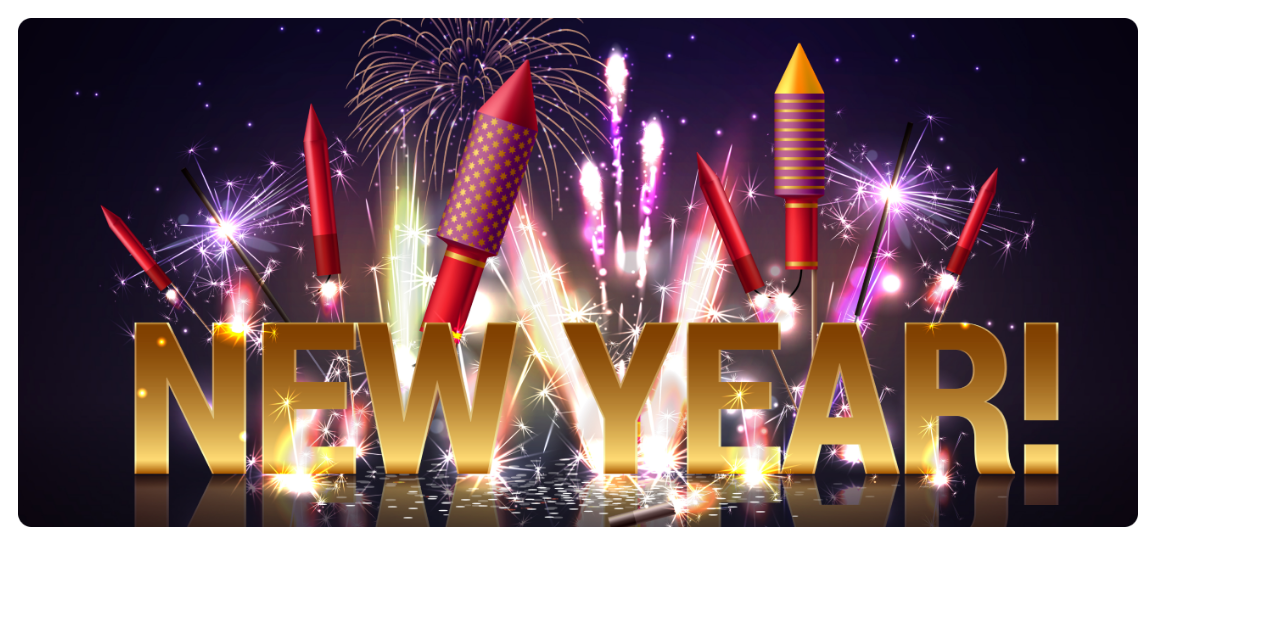
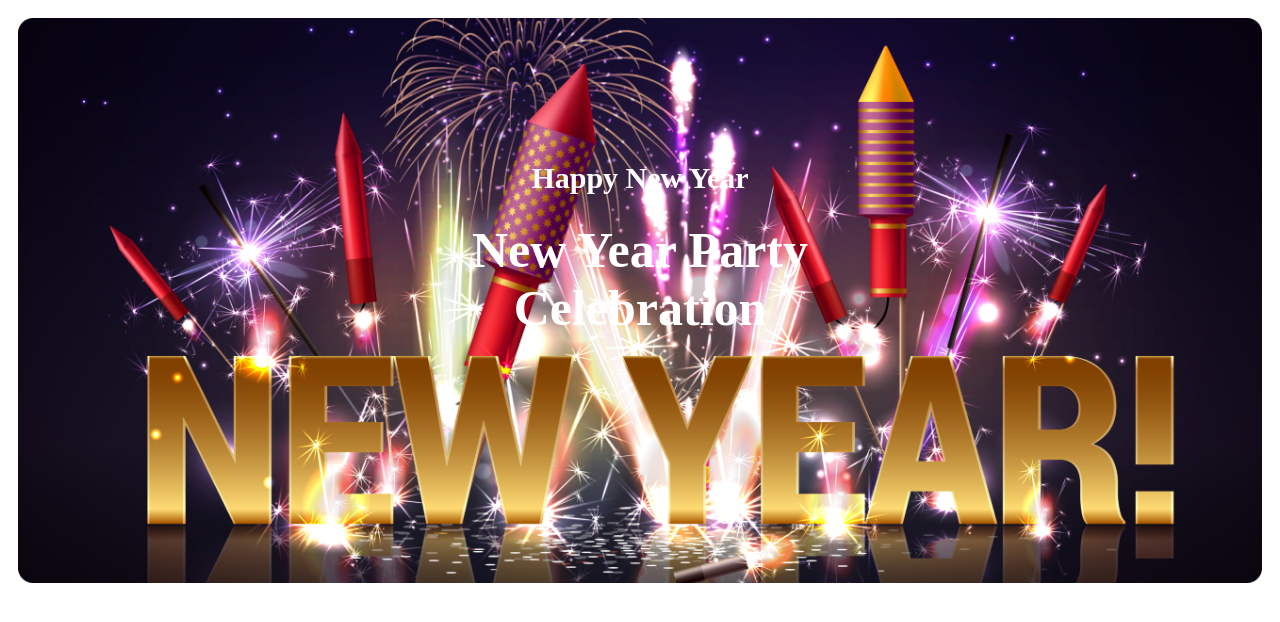
Before and after one commit to OMI786I/Assignment-1-reset, a plain HTML site: page index.html in a window 1280 px wide. Drawn offline with Linux system fonts and the light colour scheme.

Commit message:
added text over first container image

```diff
--- a/index.html
+++ b/index.html
@@ -15,6 +15,8 @@
           srcset=""
           class="first-section-img"
         />
+        <h3 class="first-section-text-1">Happy New Year</h3>
+        <h1 class="first-section-text-2">New Year Party <br />Celebration</h1>
       </div>
     </div>
   </body>
--- a/style.css
+++ b/style.css
@@ -1,11 +1,38 @@
 body {
   padding: 10px;
+  display: flex;
+  justify-content: center;
+  flex-direction: column;
 }
 
 .first-section {
-  width: 90%;
+  width: 100%;
 }
 .first-section-img {
   height: 100%;
   width: 100%;
 }
+
+.first-section-container {
+  display: flex;
+  align-items: center;
+  flex-direction: column;
+  position: relative;
+}
+
+.first-section-text-1,
+.first-section-text-2 {
+  position: absolute;
+  color: white;
+}
+
+.first-section-text-1 {
+  top: 20%;
+  font-size: 30px;
+}
+
+.first-section-text-2 {
+  top: 30%;
+  font-size: 50px;
+  text-align: center;
+}
```
